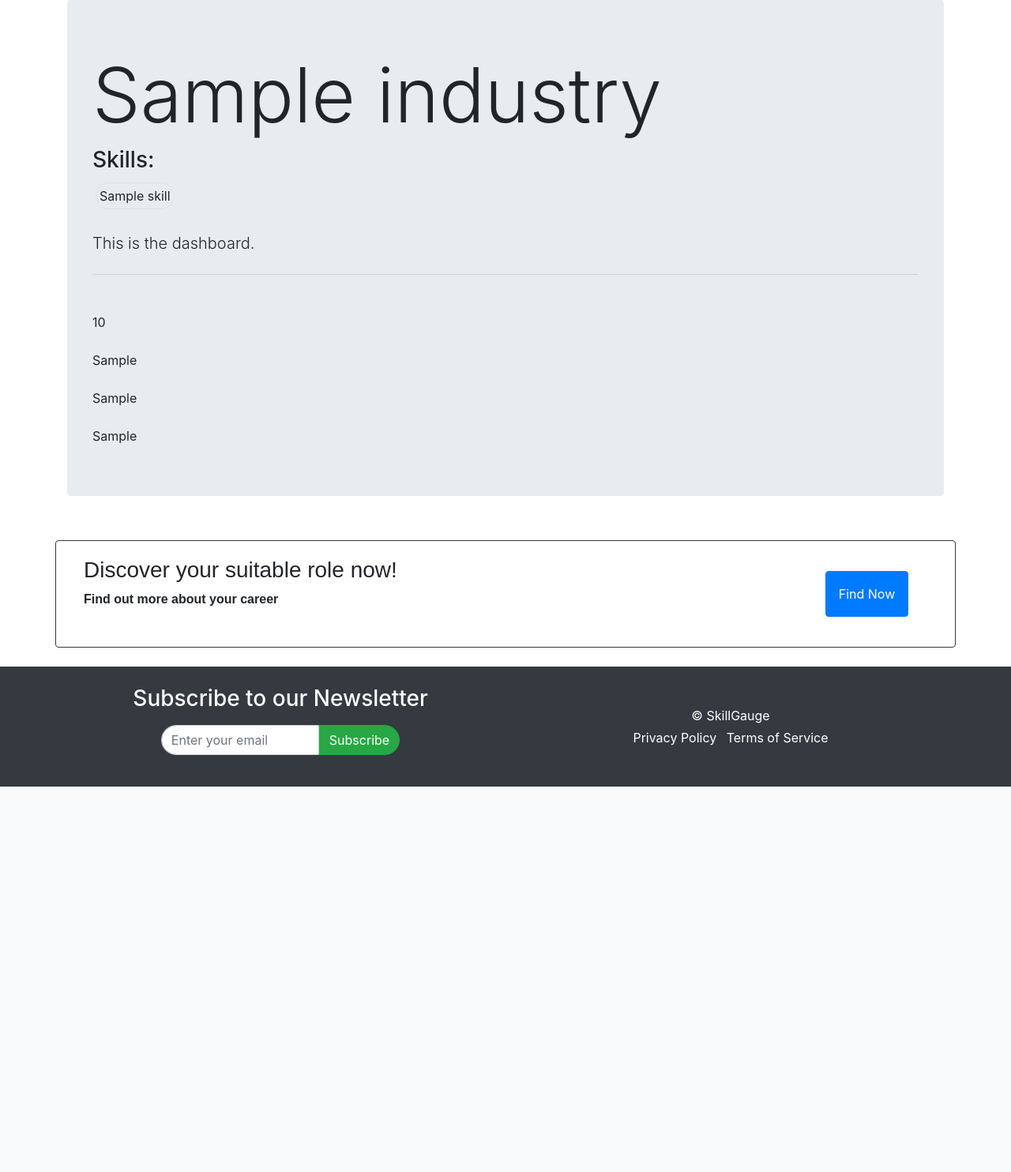
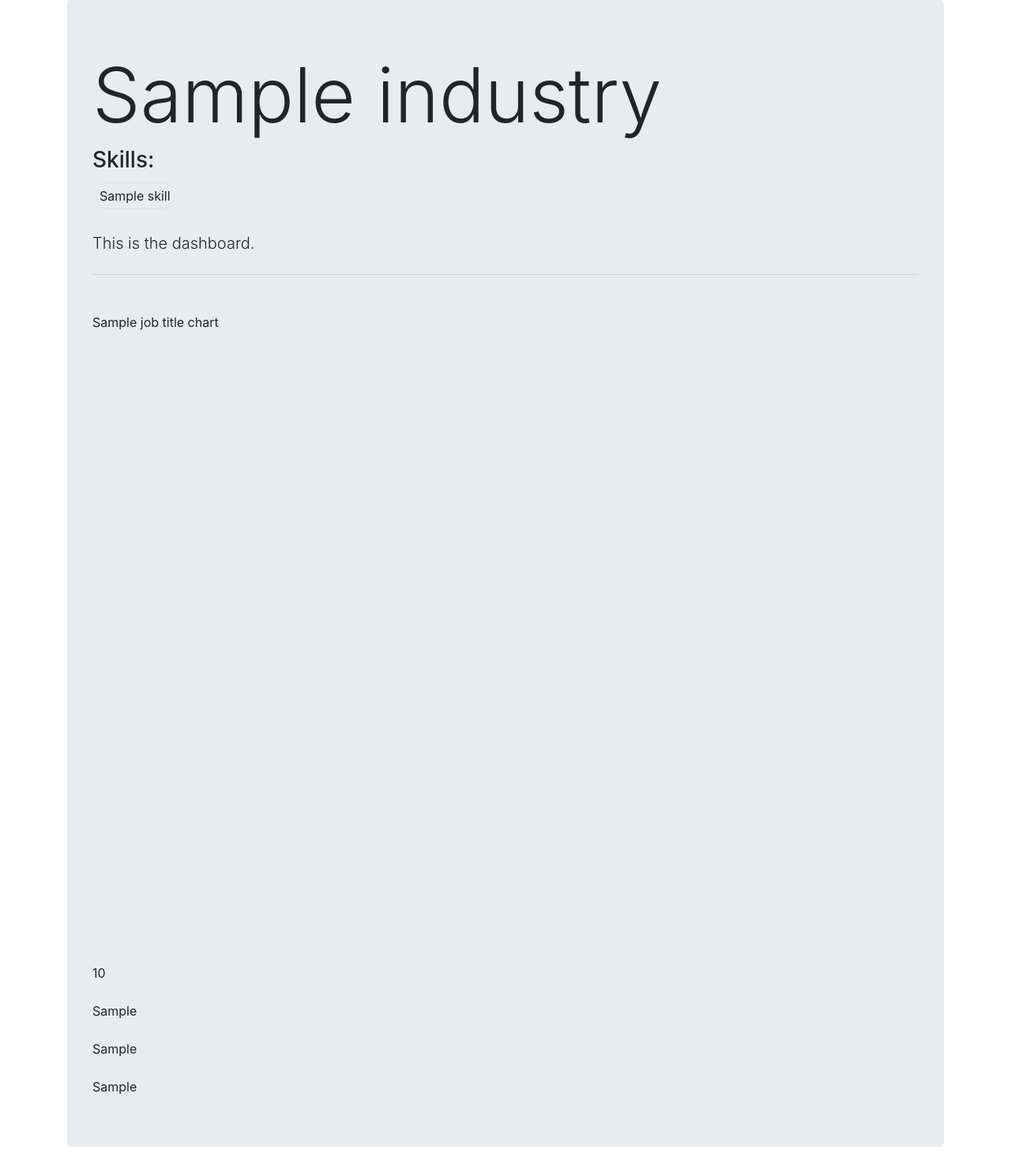
Before and after one commit to aenslei/SkillGauge, a Flask app: template templates/industry_details.html in a window 1280 px wide. Shown: the part 337-1821 px from the top of the page at 79% size. Before the commit the page ends 1333 px from the top, so only its background shows below. Run offline with Flask 3, Linux system fonts and the light colour scheme; the template is opened without the code that fills it: most values are stand-ins (such as "Sample title", 1, 10 or a date in 2020); some libraries are stand-ins or nearby versions.

Commit message:
refractor industry page

```diff
--- a/app.py
+++ b/app.py
@@ -1,6 +1,6 @@
 from flask import Flask, render_template, request, redirect, url_for,session
 from Analysis_Visualisation import load_data, analyse_industry_distribution, create_job_title_bubble_chart,create_salary_variation_chart, create_salary_trend_chart
-# import resume_skills_extractor
+import resume_skills_extractor
 import os
 import pandas as pd
 import course_url_crawler
--- a/templates/industry_details.html
+++ b/templates/industry_details.html
@@ -2,7 +2,9 @@
 
 {% block content %}
 
-<a href="{{ url_for('Industries') }}" class="btn mt-3" style="background-color: transparent; color: black; text-decoration: none; border: none; box-shadow: none;" onmouseover="this.style.color='gray'" onmouseout="this.style.color='black'">
+<a href="{{ url_for('Industries') }}" class="btn mt-3"
+    style="background-color: transparent; color: black; text-decoration: none; border: none; box-shadow: none;"
+    onmouseover="this.style.color='gray'" onmouseout="this.style.color='black'">
     Back to Industries
 </a>
 
@@ -49,8 +51,14 @@
 
     <br>
 
-    <div id="salary-chart">
-        {{ salary_chart|safe }}
+    <div id="bubble-chart" style="flex-grow: 1; height: 800px;">
+        {{ job_title_chart|safe }}
+    </div>
+
+    <br>
+
+    <div id="salary-trend-chart">
+        {{ salary_trend_chart|safe }}
     </div>
 
     <br>
@@ -97,32 +105,28 @@
 
 <!-- JavaScript to Handle Click Events and Interaction Between Charts -->
 <script>
-    document.addEventListener("DOMContentLoaded", function() {
-        const bubbleChartFrame = document.querySelector('#bubble-chart .plotly-graph-div'); // Selecting the bubble chart div
-        const salaryTrendChartFrame = document.querySelector('#salary-trend-chart .plotly-graph-div'); // Selecting the salary trend chart div
+    const bubbleChartFrame = document.getElementById('bubble-chart');
+    const salaryTrendChartFrame = document.getElementById('salary-trend-chart');
 
-        // Ensure the charts are loaded properly
-        if (bubbleChartFrame && salaryTrendChartFrame) {
-            // Listen for a click event on the bubble chart
-            bubbleChartFrame.on('plotly_click', function(data) {
-                const clickedJobTitle = data.points[0].text;  // Get the clicked job title
-                console.log("Clicked Job Title:", clickedJobTitle);
+    bubbleChartFrame.onload = function () {
+        const bubbleChart = bubbleChartFrame.contentWindow.Plotly;
+        const salaryTrendChart = salaryTrendChartFrame.contentWindow.Plotly;
 
-                // Show the salary line and trendline for the clicked job title
-                const salaryTrendTraces = salaryTrendChartFrame.data;
-                for (let i = 0; i < salaryTrendTraces.length; i++) {
-                    // Show only the salary line and trendline for the clicked job title
-                    if (salaryTrendTraces[i].name.includes(clickedJobTitle)) {
-                        Plotly.restyle(salaryTrendChartFrame, { visible: true }, [i]);
-                    } else {
-                        Plotly.restyle(salaryTrendChartFrame, { visible: 'legendonly' }, [i]);
-                    }
+        bubbleChart.on('plotly_click', function (data) {
+            const clickedJobTitle = data.points[0].text; // Get the clicked job title
+            console.log("Clicked Job Title: " + clickedJobTitle);
+
+            // Loop through traces in the salary trend chart
+            salaryTrendChart.data.forEach((trace, index) => {
+                if (trace.name.includes(clickedJobTitle)) {
+                    // Make both the salary line and trendline visible for the clicked job title
+                    salaryTrendChart.restyle({
+                        'visible': true
+                    }, [index]);
                 }
             });
-        } else {
-            console.error('Bubble chart or salary trend chart not found.');
-        }
         });
+    };
 </script>
 
 {% endblock %}
```
Lines whose indentation alone changed are shown as unchanged.
